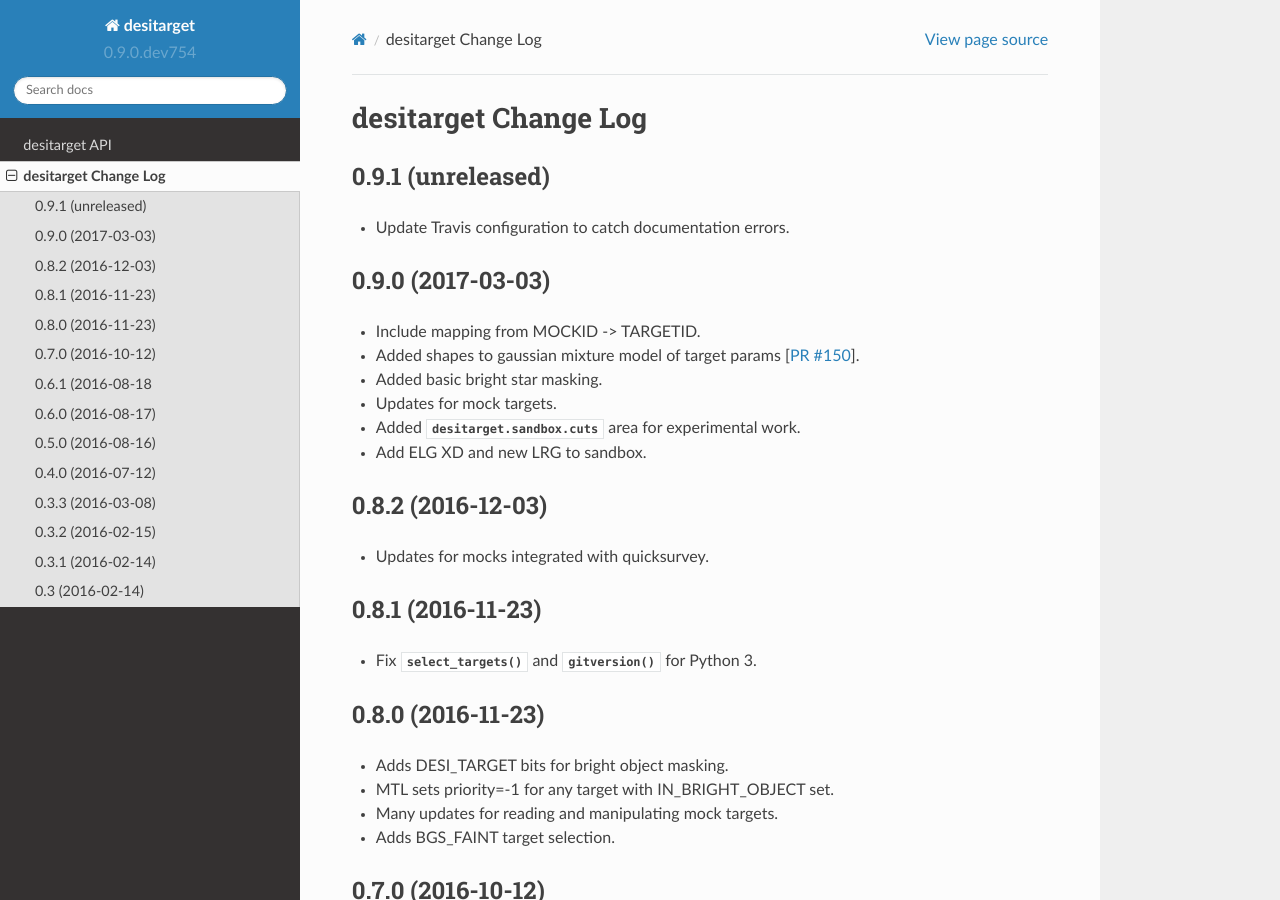
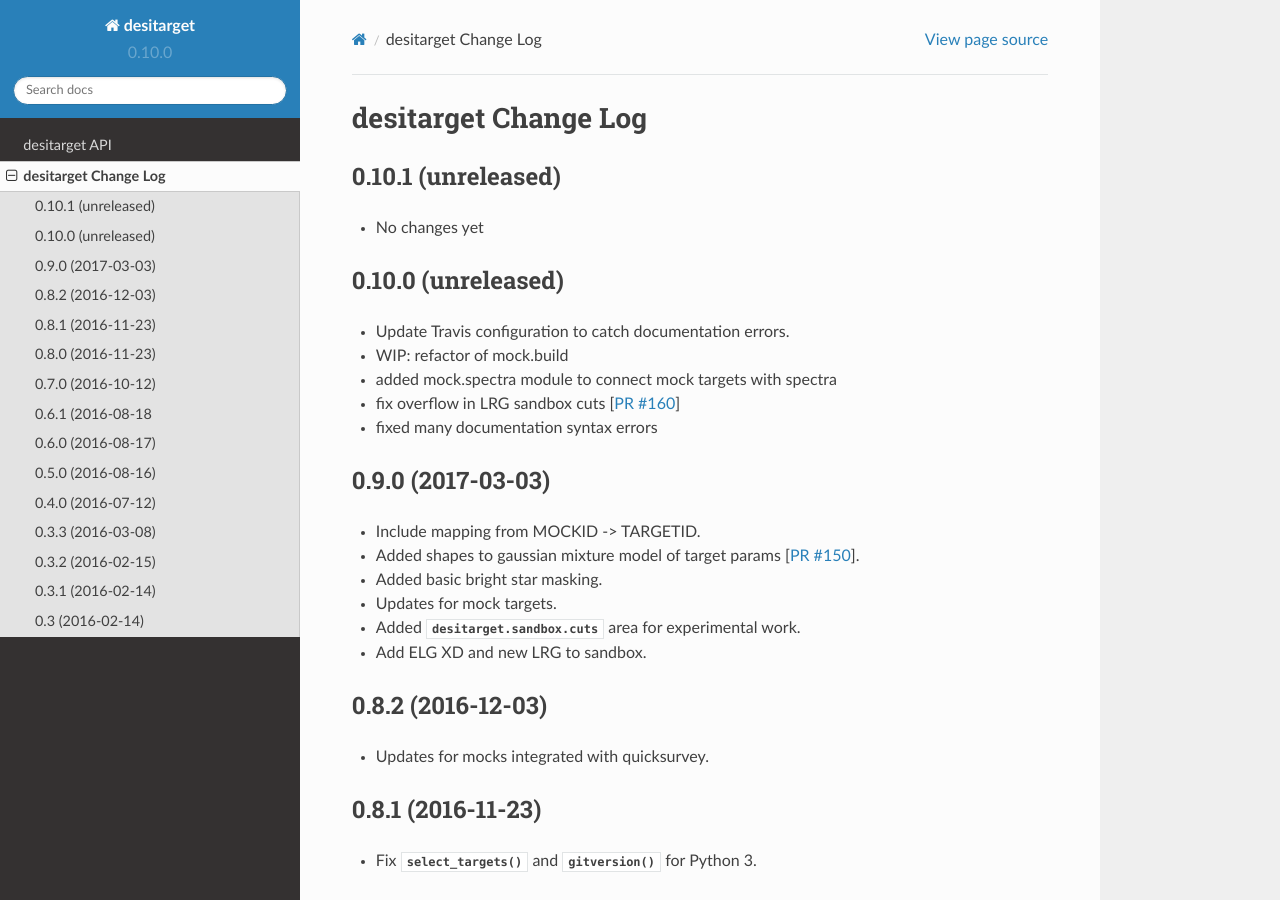
Before and after one commit to desihub/desitarget, a Sphinx documentation site: the page built from doc/changes.rst, in a window 1280 px wide and 900 px high. Built offline with Sphinx 7.4.7 and the Read the Docs theme 2.0.0, drawn with Linux system fonts in a browser that asks for light colours.

Commit message:
desitarget 0.10.0

```diff
--- a/doc/changes.rst
+++ b/doc/changes.rst
@@ -2,10 +2,21 @@
 desitarget Change Log
 =====================
 
-0.9.1 (unreleased)
+0.10.1 (unreleased)
+------------------
+
+* No changes yet
+
+0.10.0 (unreleased)
 ------------------
 
 * Update Travis configuration to catch documentation errors.
+* WIP: refactor of mock.build
+* added mock.spectra module to connect mock targets with spectra
+* fix overflow in LRG sandbox cuts [`PR #160`_]
+* fixed many documentation syntax errors
+
+.. _`PR #160`: https://github.com/desihub/desitarget/pull/160
 
 0.9.0 (2017-03-03)
 ------------------
--- a/py/desitarget/_version.py
+++ b/py/desitarget/_version.py
@@ -1 +1 @@
-__version__ = '0.9.0.dev754'
+__version__ = '0.10.0'
```
